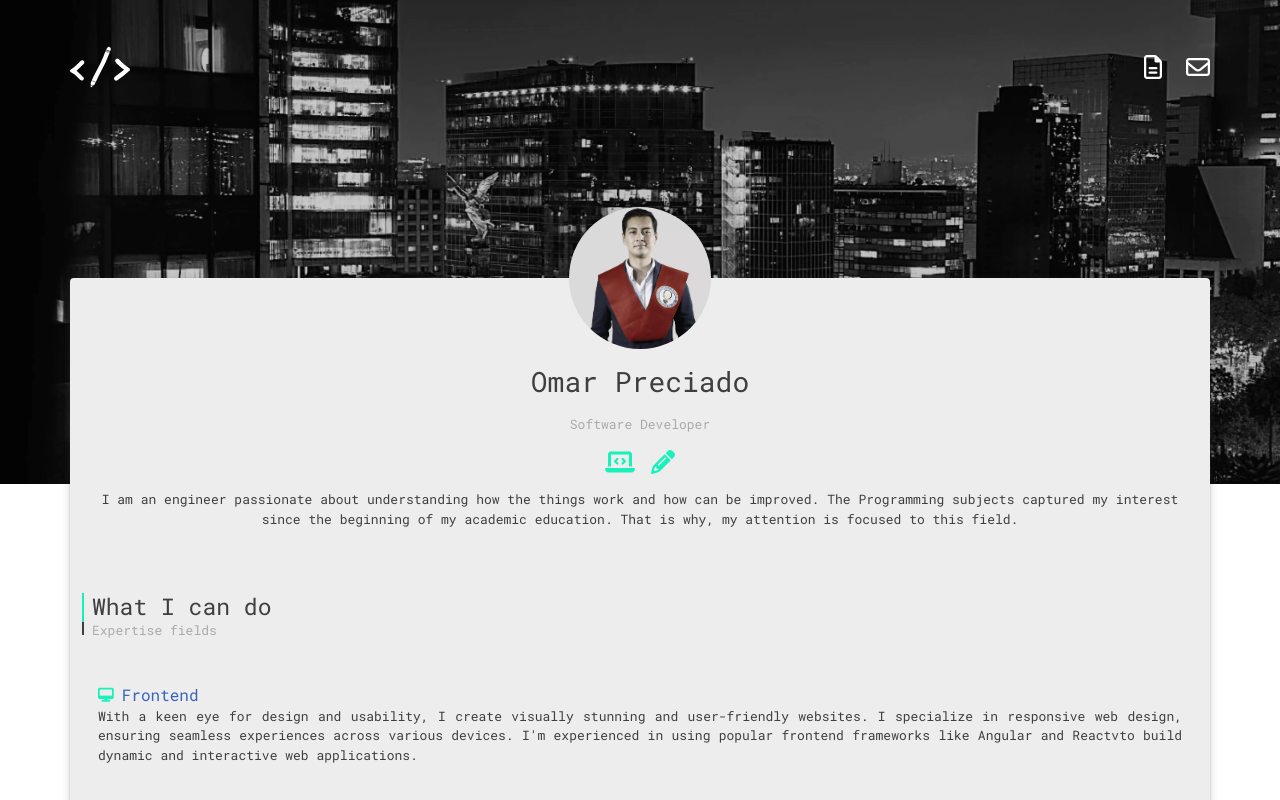
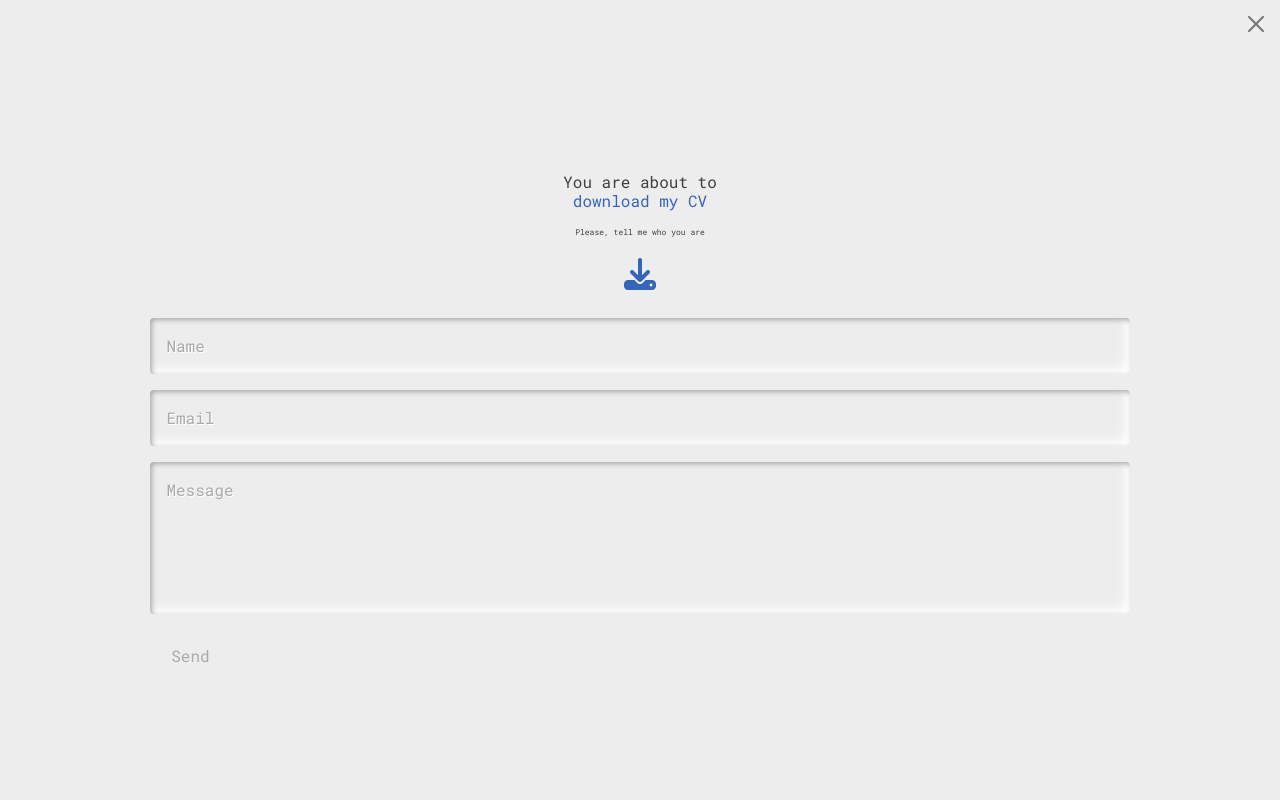
Before and after one commit to opreciaddo/portfolio, a React (Create React App) app: page / in a window 1280 px wide. Both pictures are taken after a click on the link 1153 px from the left and 67 px from the top of the page. Shown: the top 800 px of the page. Built offline with nearby package versions, Linux system fonts and the light colour scheme.

Commit message:
Modal implemented

```diff
--- a/src/components/ContactForm/ContactForm.component.tsx
+++ b/src/components/ContactForm/ContactForm.component.tsx
@@ -6,9 +6,11 @@ import { Spinner } from 'react-bootstrap';
 import Form from '../Form/Form.component';
 
 
-type ContactFormProps = {}
+type ContactFormProps = {
+  resumeDownload?: boolean;
+}
 
-const ContactForm: FC<ContactFormProps> = () => {
+const ContactForm: FC<ContactFormProps> = ({ resumeDownload }) => {
 
   const [loading, setLoading] = useState(false);
 
@@ -22,7 +24,7 @@ const ContactForm: FC<ContactFormProps> = () => {
       {
         loading
         ? <Spinner animation='grow' />
-        : <Form loadingState={handleForLoading} />
+        : <Form loadingState={handleForLoading} resumeDownload={resumeDownload} />
       }
     </div>
   );
--- a/src/components/Form/Form.component.tsx
+++ b/src/components/Form/Form.component.tsx
@@ -7,6 +7,7 @@ import './Form.style.scss';
 
 type FormProps = {
   loadingState: (loading: boolean) => void;
+  resumeDownload?: boolean;
 }
 
 const defaultFormFields = {
@@ -17,7 +18,7 @@ const defaultFormFields = {
   emailTouched: false,
 }
 
-const Form: FC<FormProps> = ({ loadingState }) => {
+const Form: FC<FormProps> = ({ loadingState, resumeDownload }) => {
 
   // Campos de Formulario
   const [formFields, setFormFields ] = useState(defaultFormFields);
@@ -51,6 +52,13 @@ const Form: FC<FormProps> = ({ loadingState }) => {
         .then(response => {
 
           loadingState(false);
+
+          if (resumeDownload) {
+
+            const link = document.getElementById('download-link');
+            link?.click();
+          }
+
           console.log(response);
         })
         .catch(error => {
@@ -121,6 +129,8 @@ const Form: FC<FormProps> = ({ loadingState }) => {
         </div>
         <button type="submit" disabled={!buttonDisable()}>Send</button>
       </form>
+
+      <a href='/static/OmarPreciado_CV.pdf' id='download-link' style={{display: 'none'}} download='OmarPreciado_CV.pdf' ></a>
     </div>
   );
 };
--- a/src/shared/Navbar/Navbar.component.tsx
+++ b/src/shared/Navbar/Navbar.component.tsx
@@ -1,13 +1,22 @@
-import React, { FC } from 'react';
+import React, { FC, useState } from 'react';
 // Pictures
 import logo from '../../assets/icons/icono.svg';
 // Styles
 import './Navbar.style.scss';
+// Components
+import ResumeModal from '../ResumeModal/ResumeModal.component';
 
 
 type NavbarProps = {}
 
 const Navbar: FC<NavbarProps> = () => {
+
+  const [modalOpen, setModalOpen] = useState(false);
+
+  const modalHandler = (modal: boolean): void => {
+
+    setModalOpen(modal);
+  };
 
   return (
     <div className="Navbar">
@@ -21,7 +30,7 @@ const Navbar: FC<NavbarProps> = () => {
           <div id="navbarNav">
             <ul className="navbar-nav">
               <li className="nav-item">
-                <a data-bs-toggle="modal" data-bs-target="#cv-modal" className="nav-link">
+                <a className="nav-link" onClick={() => setModalOpen(true)}>
                   <i className="fa-regular fa-file-lines fa-xl" aria-hidden="true"></i>
                 </a>
               </li>
@@ -34,6 +43,8 @@ const Navbar: FC<NavbarProps> = () => {
           </div>
         </div>
       </nav>
+
+      <ResumeModal openModal={modalOpen} changeModal={modalHandler} />
     </div>
   );
 }
--- /dev/null
+++ b/src/shared/ResumeModal/ResumeModal.component.tsx
@@ -0,0 +1,61 @@
+import React, { FC, useState, useEffect } from 'react';
+// Styles
+import './ResumeModal.style.scss';
+// Components
+import { Modal, Button } from 'react-bootstrap';
+import ContactForm from '../../components/ContactForm/ContactForm.component';
+
+
+type ResumeModalProps = {
+  openModal: boolean;
+  changeModal: (modal: boolean) => void;
+}
+
+const ResumeModal: FC<ResumeModalProps> = ({ openModal, changeModal }) => {
+
+  const [show, setShow] = useState(false);
+  const [resume, setResume] = useState(true);
+
+  useEffect(() => {
+
+    setShow(openModal);
+
+    if (openModal === true) {
+      setResume(true);
+    }
+  }, [openModal]);
+
+  const closeModal = () => {
+
+    setShow(false);
+    changeModal(false);
+    setResume(false);
+  }
+
+  return (
+    <div className='ResumeModal'>
+      <Modal show={show} fullscreen={true} onHide={closeModal}>
+        <Modal.Header closeButton></Modal.Header>
+        <Modal.Body className='d-flex flex-grow-1'>
+          <div className="container-fluid d-flex flex-column flex-nowrap align-items-center justify-content-center">
+
+            <div className="text-container-cv-download">
+              <h4 id="title">You are about to <br />
+                <span  id="download-cv">download my CV</span>
+              </h4>
+              <small  id="subtitle">Please, tell me who you are</small><br />
+              <span  id="download-icon">
+                <i  className="fa-solid fa-download fa-2xl" aria-hidden="true"></i>
+              </span>
+            </div>
+
+            <ContactForm resumeDownload={resume} />
+
+          </div>
+        </Modal.Body>
+      </Modal>
+    </div>
+  );
+};
+
+export default ResumeModal;
--- /dev/null
+++ b/src/shared/ResumeModal/ResumeModal.style.scss
@@ -0,0 +1,35 @@
+.ResumeModal {}
+
+.modal {
+ padding-right: 0px !important;
+}
+
+.modal-content {
+  background-color: var(--bs-lgray) !important;
+}
+
+.modal-header {
+  border-bottom: none !important;
+}
+
+.text-container-cv-download {
+  margin-bottom: 32px;
+  text-align: center;
+  color: var(--bs-gray);
+
+  #title {
+    margin-bottom: 16px;
+
+    #download-cv {
+      color: var(--bs-2nd);
+    }
+  }
+
+  #subtitle {
+    display: block;
+  }
+
+  #download-icon {
+    color: var(--bs-2nd);
+  }
+}
```
Also changed, not shown: 1 other file (tests, documents, lock files or other folders).
